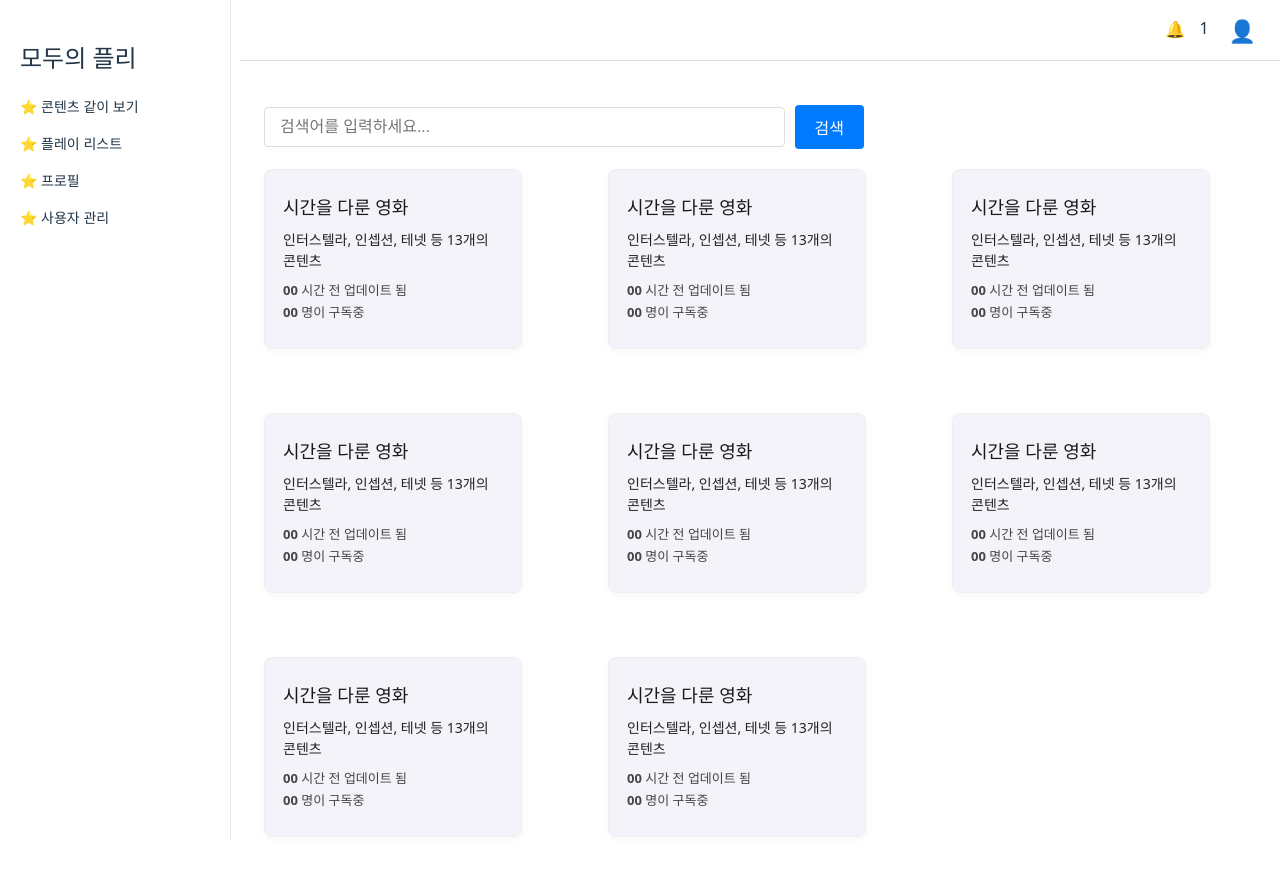
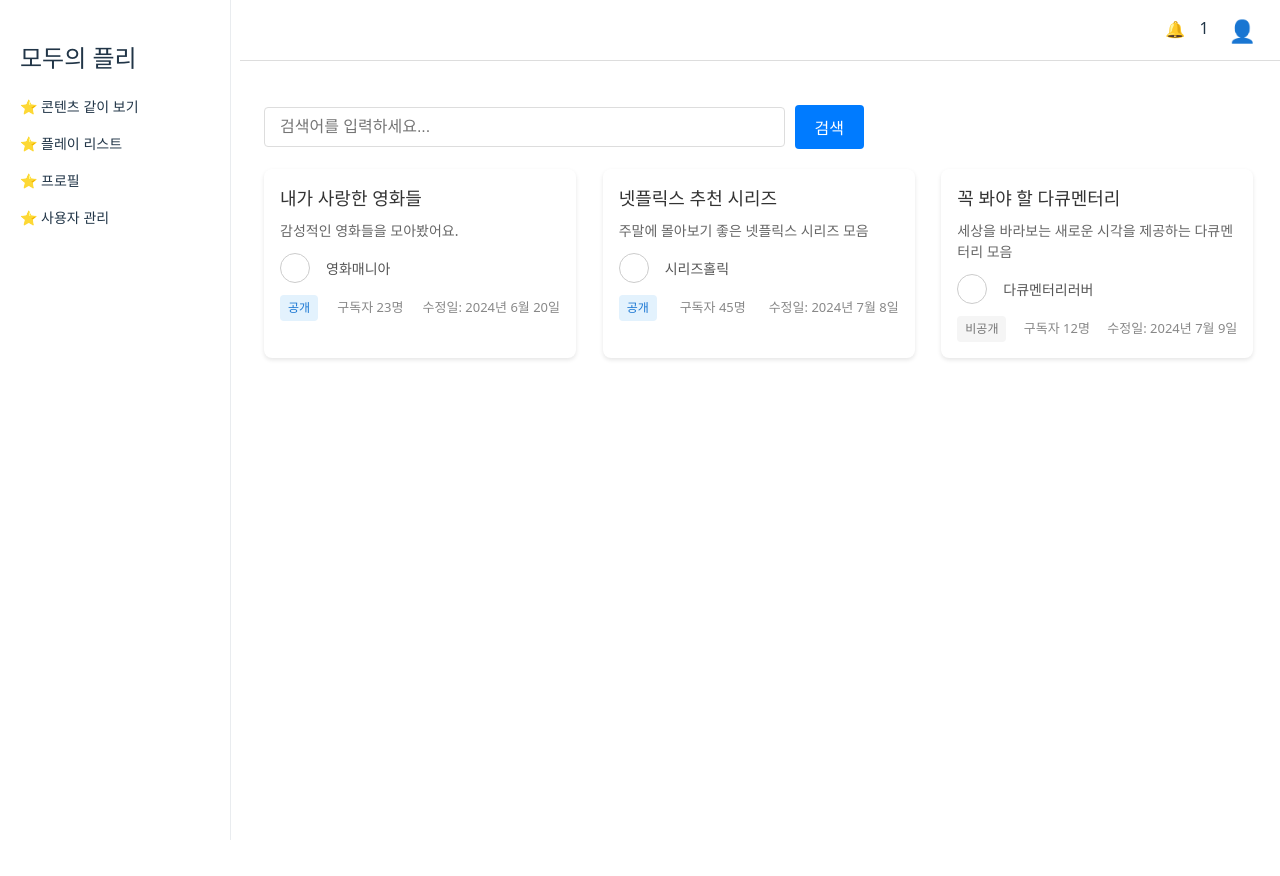
Before and after one commit to codeit-part4/moduPlayList-front, a React (Vite) app: page /playlists in a window 1280 px wide. Shown: the top 876 px of the page. After the commit the page ends 800 px from the top, so only its background shows below. Built offline with nearby package versions, Linux system fonts and the light colour scheme.

Commit message:
feat: 플레이리스트 카드 수정, 뒤로가기 버튼 수정

```diff
--- a/src/App.tsx
+++ b/src/App.tsx
@@ -23,6 +23,7 @@ const App: React.FC = () => {
         {/* 로그인 이후 공통 Layout 적용 */}
         <Route element={<MainLayout />}>
           <Route path="/home" element={<HomePage />} />
+          <Route path="/contents" element={<HomePage />} />
           <Route path="/contents/:contentId" element={<ContentPage />} />
           <Route path="/contents/:contentId/reviews" element={<ContentReviewsPage />} />
           <Route path="/playlists" element={<PlayListPage />} />
--- a/src/components/PlayListCard.tsx
+++ /dev/null
@@ -1,51 +0,0 @@
-import React from 'react';
-import styled from 'styled-components';
-
-interface PlayListCardProps {
-  title: string;
-  description: string;
-  updated: string;
-  subscribers: string;
-}
-
-const Card = styled.div`
-  width: 220px;
-  background: #f5f3fa;
-  border: 1px solid #eee;
-  border-radius: 8px;
-  overflow: hidden;
-  margin-bottom: 24px;
-  box-shadow: 0 2px 8px rgba(0,0,0,0.03);
-  padding: 24px 18px;
-`;
-
-const Title = styled.div`
-  color: #1a1a1a;
-  font-weight: bold;
-  font-size: 18px;
-  margin-bottom: 8px;
-`;
-
-const Description = styled.div`
-  font-size: 14px;
-  color: #222;
-  margin-bottom: 10px;
-`;
-
-const Info = styled.div`
-  font-size: 13px;
-  color: #444;
-  margin-bottom: 2px;
-  font-weight: bold;
-`;
-
-const PlayListCard: React.FC<PlayListCardProps> = ({ title, description, updated, subscribers }) => (
-  <Card>
-    <Title>{title}</Title>
-    <Description>{description}</Description>
-    <Info>{updated}</Info>
-    <Info>{subscribers}</Info>
-  </Card>
-);
-
-export default PlayListCard;
--- /dev/null
+++ b/src/components/common/BackButton.tsx
@@ -0,0 +1,21 @@
+import styled from 'styled-components';
+
+export const BackButton = styled.button`
+    display: flex;
+    align-items: center;
+    gap: 8px;
+    padding: 8px 16px;
+    margin-bottom: 20px;
+    background: transparent;
+    border: 1px solid #ddd;
+    border-radius: 4px;
+    cursor: pointer;
+    font-size: 14px;
+    color: #666;
+    transition: all 0.2s ease;
+
+    &::before {
+        content: "←";
+        font-size: 16px;
+    }
+`;
--- /dev/null
+++ b/src/components/playlist/PlayListCard.tsx
@@ -0,0 +1,126 @@
+import React from 'react';
+import styled from 'styled-components';
+import type { PlaylistResponse } from '../../type/playlists';
+import { Avatar } from '../common/Avatar';
+import { useNavigate } from 'react-router-dom';
+
+const Card = styled.div`
+  cursor: pointer;
+  background: white;
+  border-radius: 8px;
+  box-shadow: 0 2px 4px rgba(0, 0, 0, 0.1);
+  padding: 16px;
+  transition: transform 0.2s ease-in-out, box-shadow 0.2s ease-in-out;
+  width: 280px;
+  flex: 0 0 auto;
+
+    &:hover {
+    transform: translateY(-4px);
+    box-shadow: 0 4px 8px rgba(0, 0, 0, 0.15);
+  }
+`;
+
+const Title = styled.h3`
+  margin: 0 0 8px 0;
+  font-size: 18px;
+  font-weight: 600;
+  color: #333;
+`;
+
+const Description = styled.p`
+  margin: 0 0 12px 0;
+  font-size: 14px;
+  color: #666;
+  display: -webkit-box;
+  -webkit-line-clamp: 2;
+  -webkit-box-orient: vertical;
+  overflow: hidden;
+  text-overflow: ellipsis;
+`;
+
+const UserInfo = styled.div`
+  display: flex;
+  align-items: center;
+  gap: 8px;
+  margin-bottom: 12px;
+`;
+
+const UserName = styled.span`
+  font-size: 14px;
+  color: #555;
+  font-weight: 500;
+`;
+
+const Stats = styled.div`
+  display: flex;
+  justify-content: space-between;
+  align-items: center;
+  font-size: 13px;
+  color: #888;
+  gap: 8px;
+
+  span {
+    white-space: nowrap;
+  }
+`;
+
+const PublicBadge = styled.span<{ isPublic: boolean }>`
+  padding: 4px 8px;
+  border-radius: 4px;
+  font-size: 12px;
+  background-color: ${props => props.isPublic ? '#e3f2fd' : '#f5f5f5'};
+  color: ${props => props.isPublic ? '#1976d2' : '#757575'};
+`;
+
+interface PlayListCardProps {
+  playlist: PlaylistResponse;
+  disableClick?: boolean;
+}
+
+export const PlayListCard: React.FC<PlayListCardProps> = ({
+  playlist,
+  disableClick
+}) => {
+  const navigate = useNavigate();
+  const id = playlist.id;
+
+  const handleClick = (e: React.MouseEvent) => {
+    if (disableClick) {
+      e.preventDefault();
+      return;
+    }
+    navigate(`/playlists/${id}`);
+  };
+
+  const formatDate = (dateString: string) => {
+    return new Date(dateString).toLocaleDateString('ko-KR', {
+      year: 'numeric',
+      month: 'long',
+      day: 'numeric'
+    });
+  };
+
+  return (
+    <Card onClick={handleClick}>
+      <Title>{playlist.title}</Title>
+      <Description>{playlist.description}</Description>
+      <UserInfo>
+        <Avatar
+          // src={playlist.user.profileImage}
+          // alt={playlist.user.nickname}
+          // size={32}
+        />
+        <UserName>{playlist.user.nickname}</UserName>
+      </UserInfo>
+      <Stats>
+        <PublicBadge isPublic={playlist.isPublic}>
+          {playlist.isPublic ? '공개' : '비공개'}
+        </PublicBadge>
+        <span>구독자 {playlist.subscribeCount}명</span>
+        <span>수정일: {formatDate(playlist.updatedAt)}</span>
+      </Stats>
+    </Card>
+  );
+};
+
+export default PlayListCard;
--- a/src/pages/PlayListPage.tsx
+++ b/src/pages/PlayListPage.tsx
@@ -1,24 +1,14 @@
 import React from 'react';
 import styled from 'styled-components';
 import ContentSearchBar from '../components/ContentSearchBar';
-import PlayListCard from '../components/PlayListCard';
+import PlayListCard from '../components/playlist/PlayListCard.tsx';
+import { samplePlaylistResponses } from '../type/playlists.ts';
 
 const CardGrid = styled.div`
   display: grid;
-  grid-template-columns: repeat(auto-fill, minmax(220px, 1fr));
-  gap: 40px;
+  grid-template-columns: repeat(auto-fill, minmax(280px, 1fr));
+  gap: 24px;
 `;
-
-const dummyPlayLists = [
-  { title: '시간을 다룬 영화', description: '인터스텔라, 인셉션, 테넷 등 13개의 콘텐츠', updated: '00 시간 전 업데이트 됨', subscribers: '00 명이 구독중' },
-  { title: '시간을 다룬 영화', description: '인터스텔라, 인셉션, 테넷 등 13개의 콘텐츠', updated: '00 시간 전 업데이트 됨', subscribers: '00 명이 구독중' },
-  { title: '시간을 다룬 영화', description: '인터스텔라, 인셉션, 테넷 등 13개의 콘텐츠', updated: '00 시간 전 업데이트 됨', subscribers: '00 명이 구독중' },
-  { title: '시간을 다룬 영화', description: '인터스텔라, 인셉션, 테넷 등 13개의 콘텐츠', updated: '00 시간 전 업데이트 됨', subscribers: '00 명이 구독중' },
-  { title: '시간을 다룬 영화', description: '인터스텔라, 인셉션, 테넷 등 13개의 콘텐츠', updated: '00 시간 전 업데이트 됨', subscribers: '00 명이 구독중' },
-  { title: '시간을 다룬 영화', description: '인터스텔라, 인셉션, 테넷 등 13개의 콘텐츠', updated: '00 시간 전 업데이트 됨', subscribers: '00 명이 구독중' },
-  { title: '시간을 다룬 영화', description: '인터스텔라, 인셉션, 테넷 등 13개의 콘텐츠', updated: '00 시간 전 업데이트 됨', subscribers: '00 명이 구독중' },
-  { title: '시간을 다룬 영화', description: '인터스텔라, 인셉션, 테넷 등 13개의 콘텐츠', updated: '00 시간 전 업데이트 됨', subscribers: '00 명이 구독중' },
-];
 
 const PlayListPage: React.FC = () => {
   return (
@@ -27,8 +17,8 @@ const PlayListPage: React.FC = () => {
               throw new Error('Function not implemented.');
           } } />
       <CardGrid>
-        {dummyPlayLists.map((item, idx) => (
-          <PlayListCard key={idx} {...item} />
+        {samplePlaylistResponses.map((item, idx) => (
+          <PlayListCard key={idx} playlist={item} disableClick={false} />
         ))}
       </CardGrid>
     </div>
--- a/src/pages/ProfilePage.tsx
+++ b/src/pages/ProfilePage.tsx
@@ -1,7 +1,8 @@
 import React from 'react';
 import styled from 'styled-components';
 import UserProfileInfo from '../components/UserProfileInfo';
-import PlayListCard from '../components/PlayListCard';
+import PlayListCard from '../components/playlist/PlayListCard.tsx';
+import { samplePlaylistResponses } from '../type/playlists.ts';
 
 const Section = styled.div`
   margin-bottom: 32px;
@@ -13,13 +14,6 @@ const CardGrid = styled.div`
   gap: 40px;
 `;
 
-const dummyPlayLists = [
-  { title: '시간을 다룬 영화', description: '인터스텔라, 인셉션, 테넷 등 13개의 콘텐츠', updated: '00 시간 전 업데이트 됨', subscribers: '00 명이 구독중' },
-  { title: '시간을 다룬 영화', description: '인터스텔라, 인셉션, 테넷 등 13개의 콘텐츠', updated: '00 시간 전 업데이트 됨', subscribers: '00 명이 구독중' },
-  { title: '시간을 다룬 영화', description: '인터스텔라, 인셉션, 테넷 등 13개의 콘텐츠', updated: '00 시간 전 업데이트 됨', subscribers: '00 명이 구독중' },
-  { title: '시간을 다룬 영화', description: '인터스텔라, 인셉션, 테넷 등 13개의 콘텐츠', updated: '00 시간 전 업데이트 됨', subscribers: '00 명이 구독중' },
-];
-
 const ProfilePage: React.FC = () => {
   return (
     <div>
@@ -29,16 +23,16 @@ const ProfilePage: React.FC = () => {
       <Section>
         <div style={{fontWeight: 'bold', fontSize: '18px', marginBottom: '16px'}}>플레이리스트</div>
         <CardGrid>
-          {dummyPlayLists.map((item, idx) => (
-            <PlayListCard key={idx} {...item} />
+          {samplePlaylistResponses.map((item, idx) => (
+            <PlayListCard key={idx} playlist={item} />
           ))}
         </CardGrid>
       </Section>
       <Section>
         <div style={{fontWeight: 'bold', fontSize: '18px', marginBottom: '16px'}}>구독 중인 플레이리스트</div>
         <CardGrid>
-          {dummyPlayLists.map((item, idx) => (
-            <PlayListCard key={idx} {...item} />
+          {samplePlaylistResponses.map((item, idx) => (
+            <PlayListCard key={idx} playlist={item} />
           ))}
         </CardGrid>
       </Section>
--- /dev/null
+++ b/src/type/playlists.ts
@@ -0,0 +1,74 @@
+import type { UserListResponse } from './user.ts';
+
+export interface PlaylistResponse {
+  id: string;
+  user: UserListResponse;
+  title: string;
+  description: string;
+  isPublic: boolean;
+  createdAt: string;
+  updatedAt: string;
+  subscribeCount: number;
+}
+
+// 예시 데이터
+export const samplePlaylistResponses: PlaylistResponse[] = [
+  {
+    id: "8c36d5ca-06c6-4e93-9f4c-4c5f4919d83d",
+    user: {
+      id: "user-uuid-1",
+      nickname: "영화매니아",
+      profileImage: "https://example.com/profiles/user1.jpg"
+    },
+    title: "내가 사랑한 영화들",
+    description: "감성적인 영화들을 모아봤어요.",
+    isPublic: true,
+    createdAt: "2024-06-01T13:00:00+09:00",
+    updatedAt: "2024-06-20T18:45:00+09:00",
+    subscribeCount: 23
+  },
+  {
+    id: "7a25c4b9-15d7-4e82-8e3b-3c9d8f2a1b5c",
+    user: {
+      id: "user-uuid-2",
+      nickname: "시리즈홀릭",
+      profileImage: "https://example.com/profiles/user2.jpg"
+    },
+    title: "넷플릭스 추천 시리즈",
+    description: "주말에 몰아보기 좋은 넷플릭스 시리즈 모음",
+    isPublic: true,
+    createdAt: "2024-07-01T10:30:00+09:00",
+    updatedAt: "2024-07-08T16:20:00+09:00",
+    subscribeCount: 45
+  },
+  {
+    id: "6b14d3a8-24e8-4f71-7d2a-2e8d7c0a9b4d",
+    user: {
+      id: "user-uuid-3",
+      nickname: "다큐멘터리러버",
+      profileImage: "https://example.com/profiles/user3.jpg"
+    },
+    title: "꼭 봐야 할 다큐멘터리",
+    description: "세상을 바라보는 새로운 시각을 제공하는 다큐멘터리 모음",
+    isPublic: false,
+    createdAt: "2024-07-05T09:15:00+09:00",
+    updatedAt: "2024-07-09T11:30:00+09:00",
+    subscribeCount: 12
+  }
+];
+
+// 단일 플레이리스트 예시 데이터
+export const samplePlaylistResponse: PlaylistResponse = {
+  id: "8c36d5ca-06c6-4e93-9f4c-4c5f4919d83d",
+  user: {
+    id: "user-uuid-1",
+    nickname: "영화매니아",
+    profileImage: "https://example.com/profiles/user1.jpg"
+  },
+  title: "내가 사랑한 영화들",
+  description: "감성적인 영화들을 모아봤어요.",
+  isPublic: true,
+  createdAt: "2024-06-01T13:00:00+09:00",
+  updatedAt: "2024-06-20T18:45:00+09:00",
+  subscribeCount: 23
+};
--- /dev/null
+++ b/src/type/user.ts
@@ -0,0 +1,5 @@
+export interface UserListResponse {
+  id: string;
+  nickname: string;
+  profileImage: string;
+}
```
Also changed, not shown: src/pages/ContentPage.tsx (+2 -21 lines), src/pages/PlayListDetailPage.tsx (+12 -1 lines), src/components/playlist/PlayListInfo.tsx (renamed from src/components/PlayListInfo.tsx).
